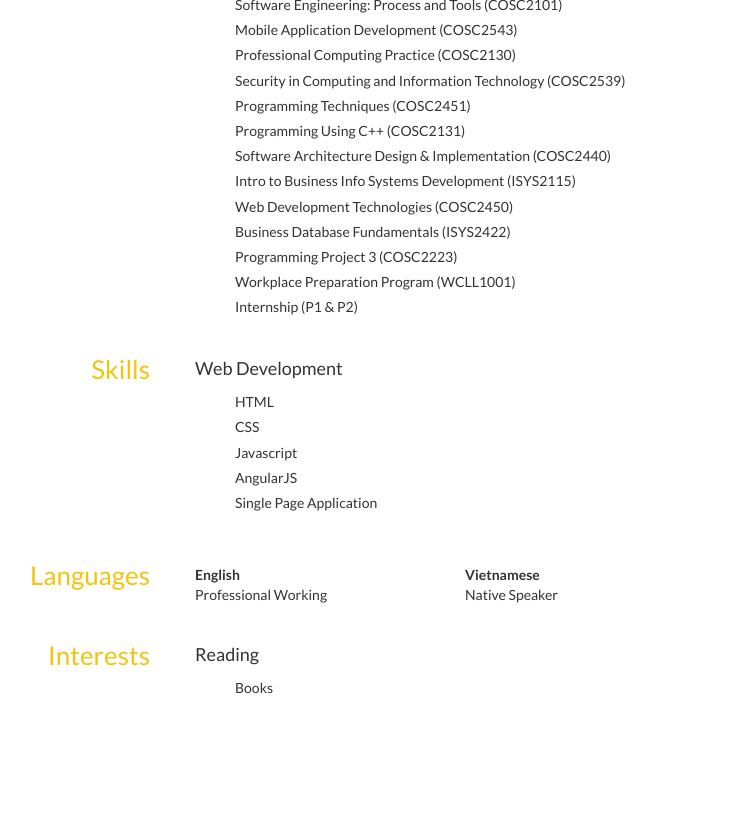
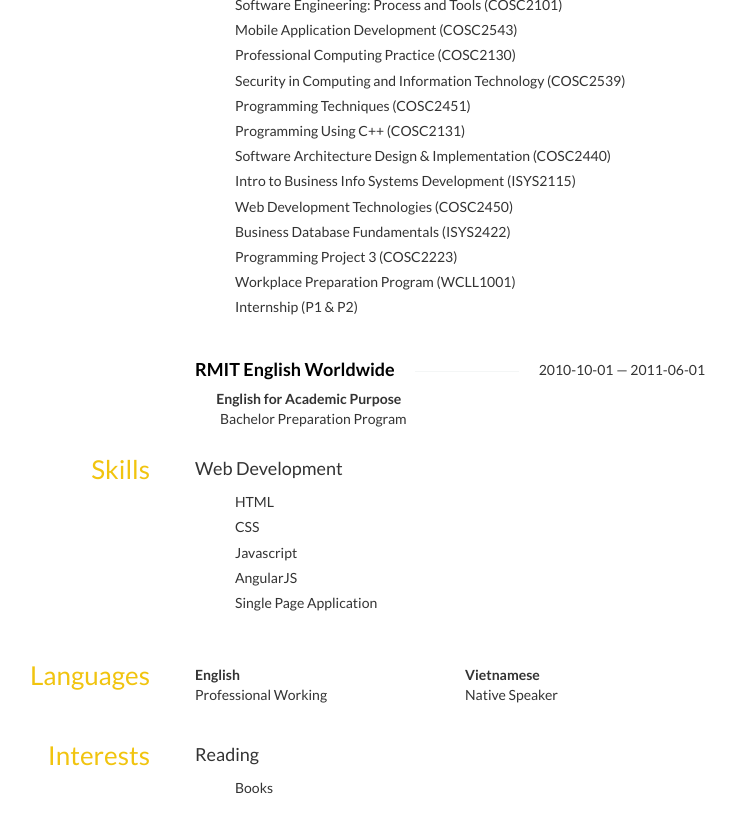
Before and after one commit to vuongdothanhhuy/vuongdothanhhuy.github.io, a Jekyll site: the page json_resume/resume.html, which Jekyll copies as it is, in a window 1280 px wide and 900 px high, scrolled down 1199 px. Shown: the top 832 px of the window, without its empty margins (280-1014 px from the left). Built offline with Jekyll 4.4.1, drawn with Linux system fonts in a browser that asks for light colours; nearby versions of some CDN libraries; a style sheet for code colours, icons or effects is not loaded; before the commit the page ends 1999 px from its top, so only the background shows below that.

Commit message:
fix jsonresume

```diff
--- a/json_resume/resume.html
+++ b/json_resume/resume.html
@@ -338,6 +338,20 @@ h4 span:first-child {
 					<li>Internship (P1 &amp; P2)</li>
 				</ul>
 			</div>
+			<div class="col-sm-12">
+				<h4 class="strike-through">
+					<span>RMIT English Worldwide</span>
+					<span class="date">
+						2010-10-01 — 2011-06-01
+					</span>
+				</h4>
+				<div class="area">
+					English for Academic Purpose
+				</div>
+				<div class="studyType">
+					Bachelor Preparation Program
+				</div>
+			</div>
 			</div>
 		</div>
 	</section>
```
